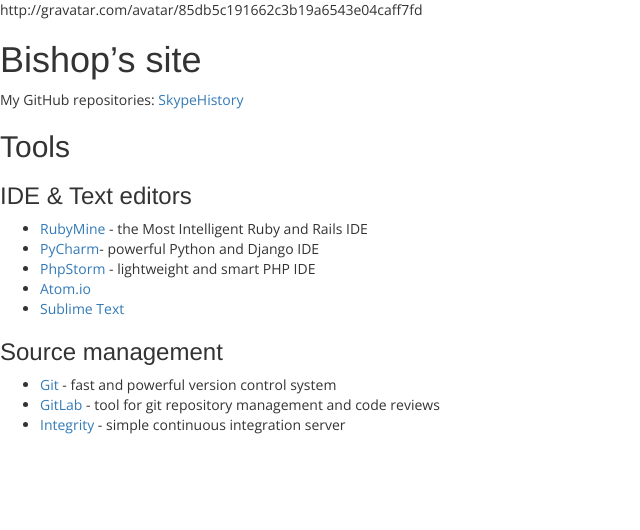
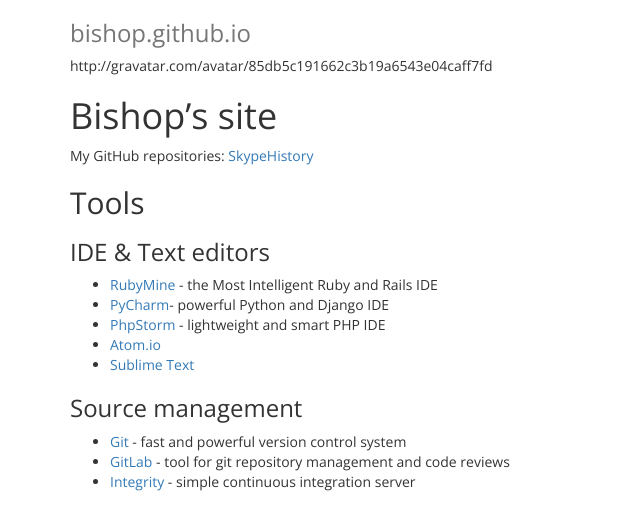
Before and after one commit to Bishop/bishop.github.io, a Jekyll site: the page built from index.md, in a window 1280 px wide. Shown: the top 530 px of the page, without its empty margins (0-640 px from the left). Built offline with Jekyll 4.4.1, drawn with Linux system fonts in a browser that asks for light colours; nearby versions of some CDN libraries.

Commit message:
Bootstrap layout

```diff
--- a/_layouts/default.html
+++ b/_layouts/default.html
@@ -14,8 +14,15 @@
 	</head>
 
 	<body>
-		<header></header>
-		<div class="container-fluid"></div>
-		{{ content }}
+		<div class="container">
+			<div class="header">
+				<h3 class="text-muted">bishop.github.io</h3>
+			</div>
+			<div class="row">
+				<div class="col-md-12">
+					{{ content }}
+				</div>
+			</div>
+		</div>
 	</body>
 </html>
```
